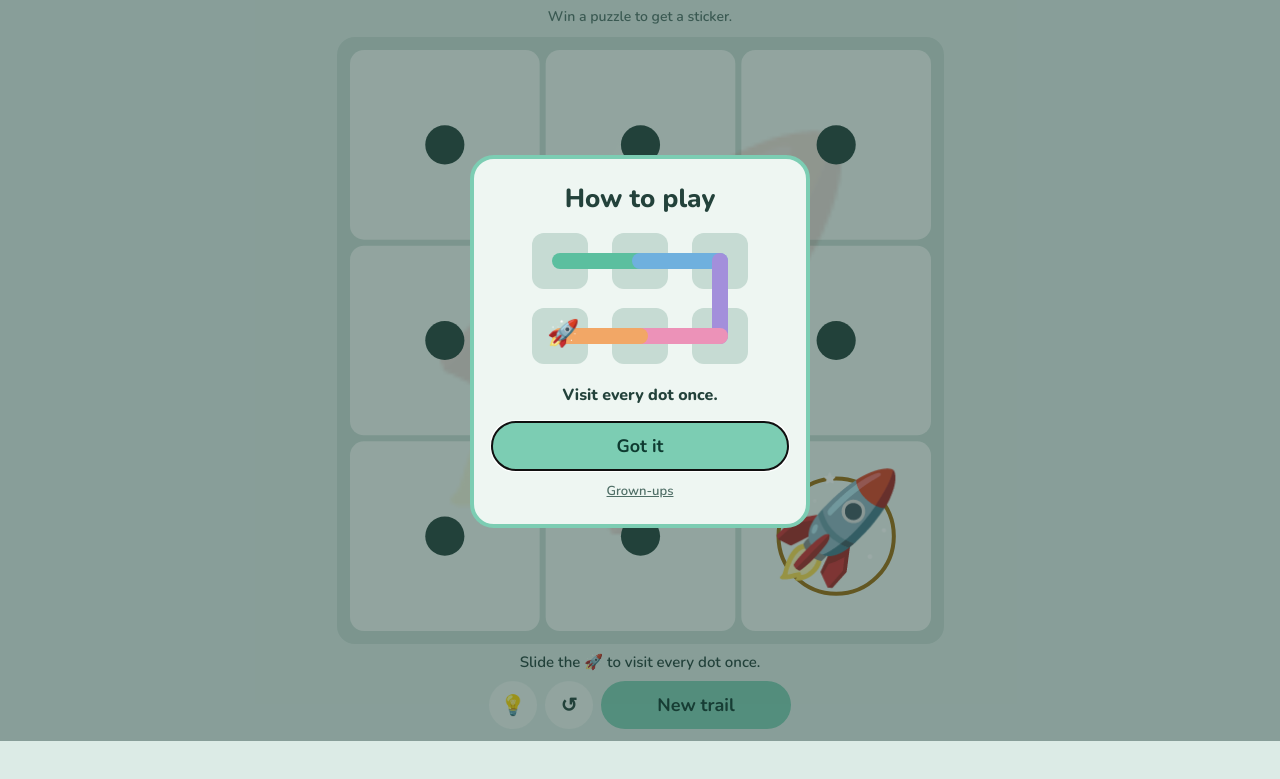
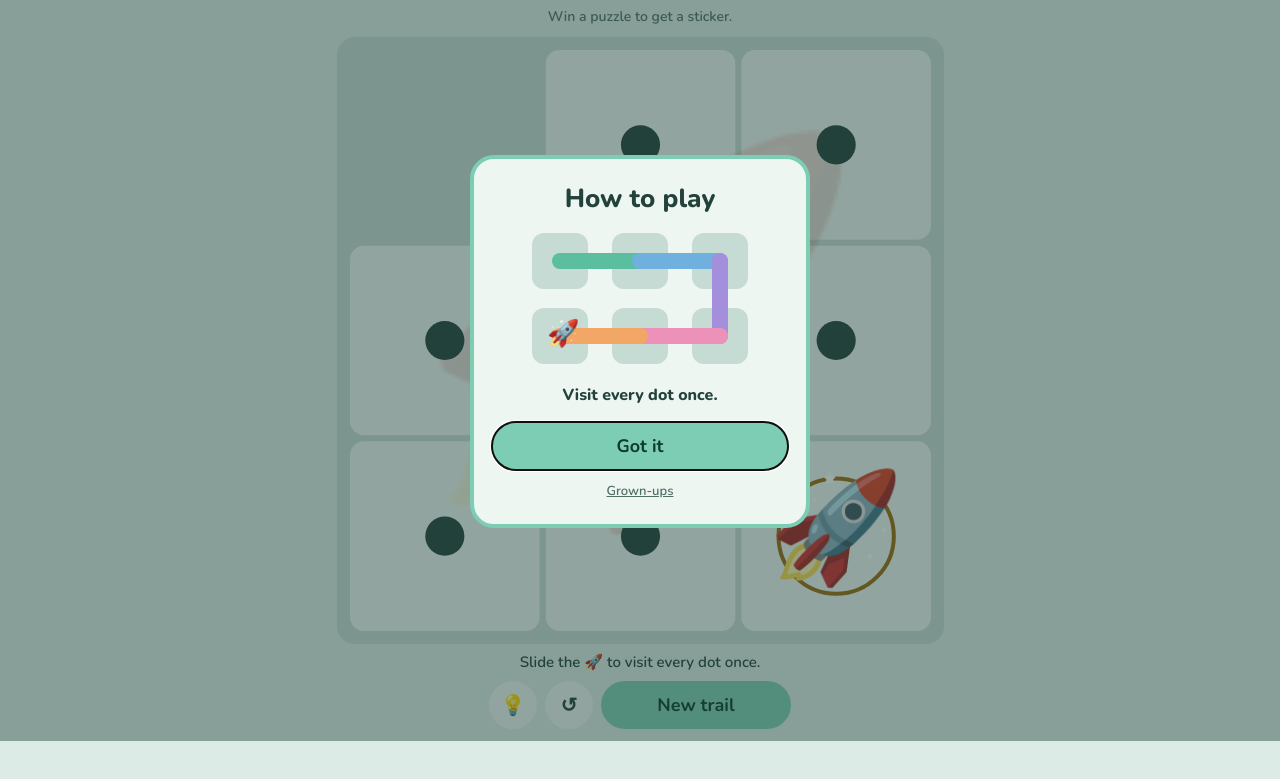
Before and after one commit to ShailyNim/little-logic-lab, a plain HTML site: page star-trails/index.html in a window 1280 px wide. Shown: the part 59-838 px from the top of the page. Drawn offline with nearby package versions, Linux system fonts and the light colour scheme.

Commit message:
Star Trails: bring back the boards with gaps
Restores the earlier board builder, where some boxes are empty gaps and
each level aims for a set difficulty. The later improvements stay: the
quick trail finisher for hints and the stuck check, the tracker, stickers
and tablet sizing.

Co-Authored-By: Claude Opus 5.5 <noreply@anthropic.com>

```diff
--- a/star-trails/index.html
+++ b/star-trails/index.html
@@ -35,9 +35,8 @@ body{--accent:var(--mint);--on-accent:var(--on-mint)}
 <script>
 const $=id=>document.getElementById(id),cv=$('c'),X=cv.getContext('2d');
 const EM=['🚀','🪐','🌙','⭐','🛸','👽','☄️','🌍','🌞','🛰️'];
-// rung: [grid n, start (c = a corner, e = an edge box, a = anywhere)]. Every box on the board holds a dot;
-// levels get harder only by board size and by starting away from the corners.
-const RG=[[3,'c'],[3,'a'],[4,'c'],[4,'e'],[4,'a'],[5,'c'],[5,'e'],[5,'a'],[5,'a'],[6,'c'],[6,'e'],[6,'a'],[7,'c'],[7,'a']];
+// rung: [grid n, [min,max] obstacles, target chance a random attempt succeeds, start (c=corner,a=any)]
+const RG=[[3,[1,2],.5,'c'],[3,[1,3],.4,'a'],[4,[2,5],.5,'c'],[4,[2,6],.4,'a'],[4,[3,7],.33,'a'],[5,[5,11],.4,'c'],[5,[5,12],.33,'a'],[5,[6,13],.28,'a'],[5,[6,14],.25,'a'],[6,[10,20],.33,'a'],[6,[10,21],.25,'a'],[6,[11,22],.2,'a'],[7,[14,24],.15,'a'],[7,[12,22],.1,'a']];
 const D=[[1,0],[-1,0],[0,1],[0,-1]],MAXR=RG.length-1,GID='trails';
 let S;try{S=JSON.parse(localStorage.getItem('st1'))}catch(e){}
 S=S||{rung:0,clean:0,hard:0,n:0,log:[],stk:[]};
@@ -76,13 +75,32 @@ function complete(n,open,path,tries=30){
    c=pick[Math.random()*pick.length|0];seen[c]=1;out.push(c);left--}
   if(!left)return out}
  return null}
-// A full board: every box is open. Pick a start the level allows and keep it only if a whole trail from it exists
-// (on 3×3, 5×5 and 7×7 boards, half the boxes cannot start one).
-function make(r){const[n,sm]=RG[r],open=new Uint8Array(n*n).fill(1),edge=i=>{const x=i%n,y=i/n|0;return x==0||y==0||x==n-1||y==n-1};
- const corners=[0,n-1,n*(n-1),n*n-1];
- let pool=sm=='c'?corners:sm=='e'?[...Array(n*n).keys()].filter(i=>edge(i)&&!corners.includes(i)):[...Array(n*n).keys()].filter(i=>!corners.includes(i));
- for(const s of sh(pool.slice()))if(complete(n,open,[s]))return{n,open,start:s,cnt:n*n,p:0,sig:n+'-'+s};
- return{n,open,start:0,cnt:n*n,p:0,sig:n+'-0'}}
+function trial(n,open,s){const seen=new Uint8Array(n*n);seen[s]=1;let c=s,left=-1;for(let i=0;i<n*n;i++)if(open[i])left++;
+ for(;;){const o=nb(n,c).filter(q=>open[q]&&!seen[q]);if(!o.length)return left==0?1:0;c=o[Math.random()*o.length|0];seen[c]=1;left--}}
+const est=(n,open,s)=>{let w=0;for(let i=0;i<250;i++)w+=trial(n,open,s);return w/250};
+// random self-avoiding path of L cells
+function walk(n,L,s){const seen=new Uint8Array(n*n),p=[s];seen[s]=1;let k=0;
+ const go=()=>{if(p.length==L)return 1;if(++k>60000)return 0;for(const q of sh(nb(n,p[p.length-1]))){if(seen[q])continue;seen[q]=1;p.push(q);if(go())return 1;p.pop();seen[q]=0;if(k>60000)return 0}return 0};
+ return go()?p:null}
+// big boards (6×6 and up): draw a hidden trail first and make every other box a gap, so a solution always exists;
+// keep the try whose random-attempt success rate is closest to the target
+function makeByPath(r){const[n,[lo,hi],tg]=RG[r];let best=null,bd=9;
+ for(let t=0;t<16&&bd>=.03;t++){const L=n*n-(lo+(Math.random()*(hi-lo+1)|0)),s=Math.random()*n*n|0,p=walk(n,L,s);if(!p)continue;
+  const open=new Uint8Array(n*n);p.forEach(c=>open[c]=1);const q=est(n,open,s),d=Math.abs(q-tg);
+  if(d<bd){bd=d;best={n,open,start:s,cnt:L,p:q,sig:open.join('')+s}}}
+ return best}
+function make(r){if(RG[r][0]>=6){const b=makeByPath(r);if(b)return b}
+ const[n,[lo,hi],tg,sm]=RG[r];let best=null,bd=9;
+ for(let t=0;t<14&&bd>=.04;t++){
+  const s=sm=='c'?[0,n-1,n*(n-1),n*n-1][Math.random()*4|0]:Math.random()*n*n|0,idx=[...Array(n*n).keys()].filter(i=>i!=s),open=new Uint8Array(n*n).fill(1),cs=sh(idx.slice());
+  for(let i=lo+(Math.random()*(hi-lo+1)|0);i>0;i--)open[cs[i]]=0;
+  let p=reach(n,open,[s])?est(n,open,s):0,d=p?Math.abs(p-tg):9;
+  // hill-climb: move/add/remove obstacles, keep changes that bring the random-attempt success rate closer to the target
+  for(let it=0;it<120&&d>=.03;it++){const o=open.slice(),bl=idx.filter(i=>!o[i]),fr=idx.filter(i=>o[i]),m=Math.random(),pk=a=>a[Math.random()*a.length|0];
+   if(m<.25&&bl.length>lo)o[pk(bl)]=1;else if(m<.5&&bl.length<hi)o[pk(fr)]=0;else if(bl.length&&fr.length){o[pk(bl)]=1;o[pk(fr)]=0}
+   if(!reach(n,o,[s]))continue;const q=est(n,o,s),dq=q?Math.abs(q-tg):9;if(dq<d){open.set(o);d=dq;p=q}}
+  if(p&&d<bd){bd=d;best={n,open:open.slice(),start:s,cnt:open.reduce((a,b)=>a+b,0),p,sig:open.join('')+s}}}
+ return best||(r>0?make(r-1):null)}
 let lastSig;
 const intro='Slide the 🚀 to visit every dot once.';
 function nxt(){let k=0;do G=make(S.rung);while(G.sig==lastSig&&++k<5);lastSig=G.sig;let e;do e=EM[Math.random()*EM.length|0];while(e==lastEm);G.em=lastEm=e;G.t0=Date.now();
```
